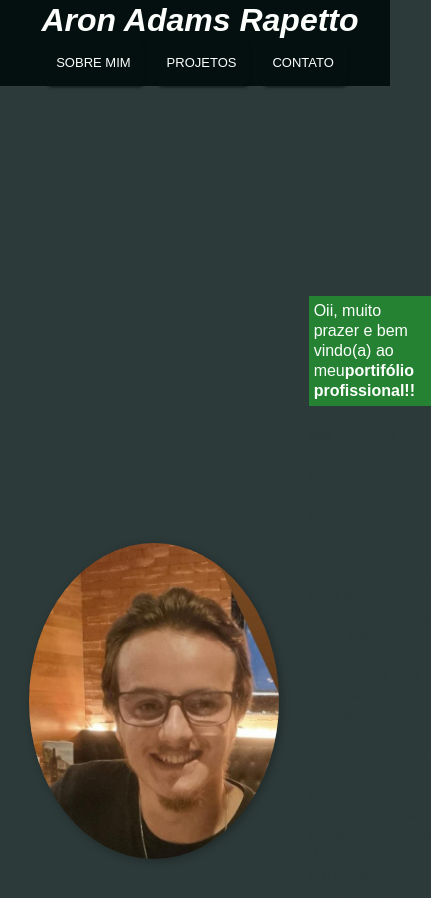
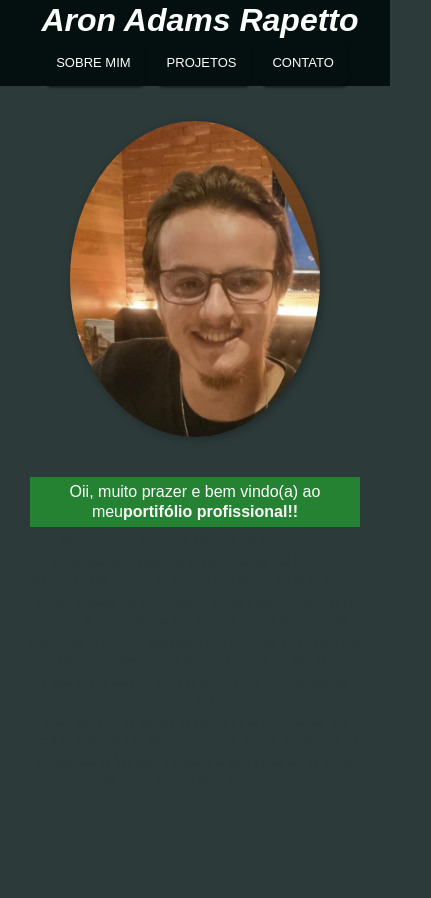
Before and after one commit to AronAdamsRapetto/AronAdamsRapetto.github.io, a React (Create React App) app: page / in a window 390 px wide. Shown: the top 898 px of the page, 431 px wide, since content can reach past the window. Built offline with nearby package versions, Linux system fonts and the light colour scheme.

Commit message:
feat: css midia querys adicionadas

```diff
--- a/src/Components/styles/aboutContent.css
+++ b/src/Components/styles/aboutContent.css
@@ -44,3 +44,35 @@
   max-width: max-content;
   padding: 5px;
 }
+
+@media screen and (max-width: 750px) {
+  .sobre-mim {
+    flex-direction: column;
+    justify-content: center;
+    align-items: center;
+  }
+
+  .foto-de-perfil {
+    margin: 5px auto;
+  }
+
+  .texto-apresentacao {
+    align-items: center;
+    justify-content: center;
+    text-align: center;
+  }
+
+  .texto-apresentacao p:nth-child(1) {
+    margin: 5px 0;
+  }
+
+  .apareceTexto {
+    align-items: center;
+    justify-content: center;
+    text-align: center;
+  }
+
+  .apareceTexto p:nth-child(1) {
+    margin: 5px 0;
+  }
+}
```
Also changed, not shown: img/WhatsApp Image 2022-04-29 at 17.11.07.jpeg (deleted).
